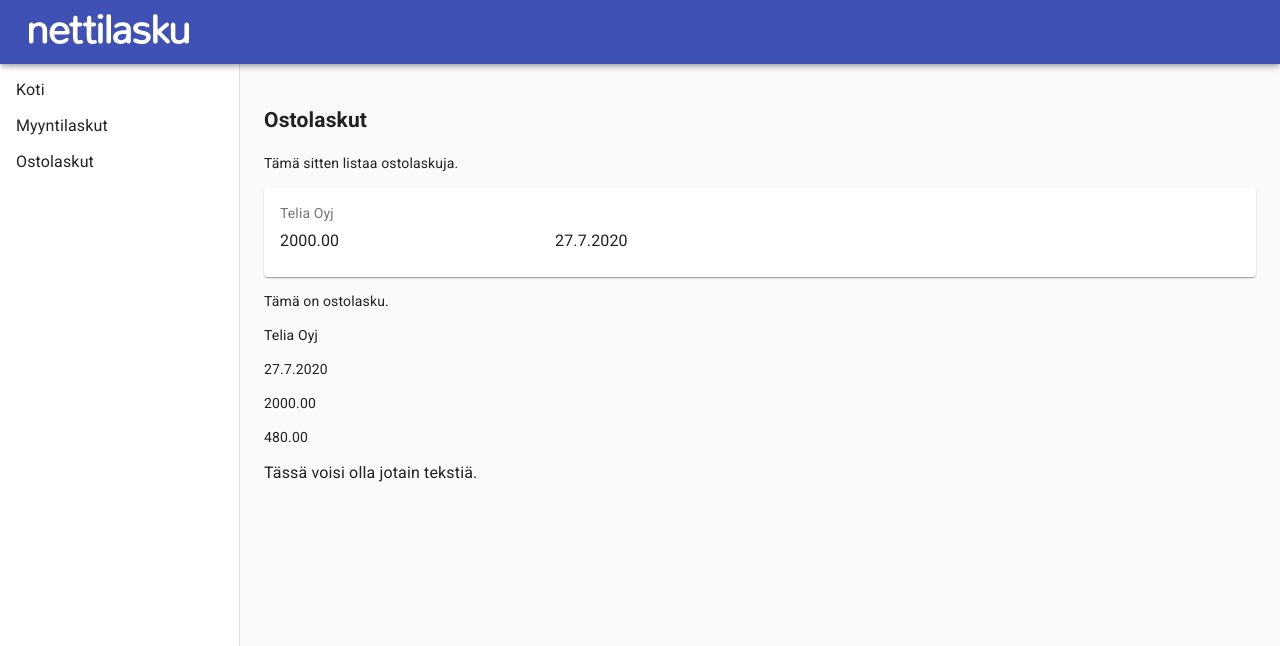
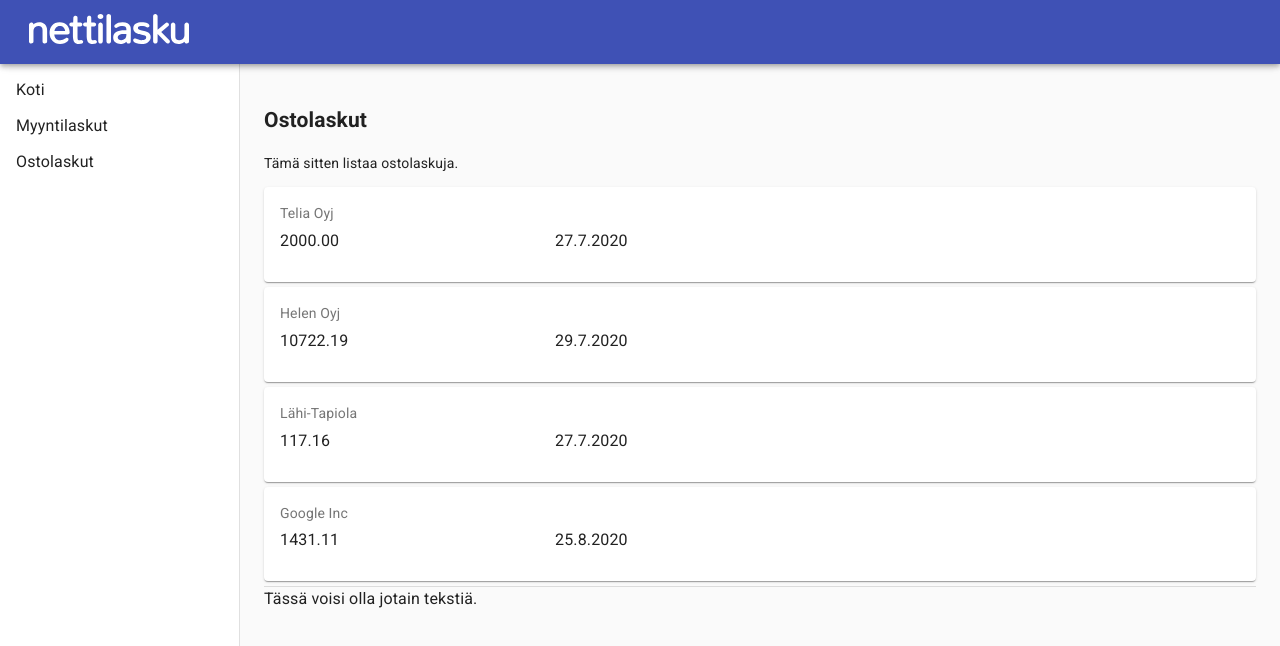
Before and after one commit to epicharri/nl, a React (Create React App) app: page /purchaseinvoices in a window 1280 px wide. Shown: the top 646 px of the page. Built offline with nearby package versions, Linux system fonts and the light colour scheme.

Commit message:
Ostolaskut listasta Card-componentteina

```diff
--- a/package.json
+++ b/package.json
@@ -12,6 +12,7 @@
     "react-dom": "^16.13.1",
     "react-router-dom": "^5.2.0",
     "react-scripts": "3.4.1",
+    "react-swipeable-views": "^0.13.9",
     "save": "^2.4.0"
   },
   "scripts": {
--- a/src/components/Home.js
+++ b/src/components/Home.js
@@ -7,6 +7,7 @@
             <p>Tämä on niin sanottu Koti</p>
         </div>
     )
+
 }
 
 export default Home
--- a/src/components/PurchaseInvoices.js
+++ b/src/components/PurchaseInvoices.js
@@ -1,15 +1,31 @@
 import React from "react"
+import {
+  useState,
+  useEffect,
+} from "react"
 import {
   Card,
   Typography,
   CardContent,
   Box,
+  AppBar,
+  Menu,
+  MenuItem,
 } from "@material-ui/core"
-import { makeStyles } from "@material-ui/core/styles"
+import {
+  makeStyles,
+  useTheme,
+} from "@material-ui/core/styles"
+import PurchaseInvoicesAppBar from "./PurchaseInvoicesAppBar"
+import {
+  Route,
+  Switch,
+} from "react-router-dom"
 
 const useStyles = makeStyles({
   root: {
     minWidth: 275,
+    marginBottom: 5,
   },
   bullet: {
     display: "inline-block",
@@ -29,7 +45,10 @@
   const classes = useStyles()
   return (
     <>
-      <Card className={classes.root}>
+      <Card
+        className={classes.root}
+        key={invoice.id}
+      >
         <CardContent>
           <Typography
             className={classes.title}
@@ -51,38 +70,73 @@
           </Box>
         </CardContent>
       </Card>
-
-      <div>
-        <p>Tämä on ostolasku.</p>
-        <p>{invoice.sender}</p>
-        <p>{invoice.dueDate}</p>
-        <p>{invoice.total}</p>
-        <p>{invoice.VAT}</p>
-      </div>
     </>
   )
 }
 
-const PurchaseInvoices = () => {
+const PurchaseInvoices = (props) => {
   const listOfPurchaceInvoices = [
     {
+      id: "1",
       sender: "Telia Oyj",
       dueDate: "27.7.2020",
       total: "2000.00",
-      VAT: "480.00",
+      phase: "open",
+      ban: "fi991122334455",
+    },
+    {
+      id: "2",
+      sender: "Helen Oyj",
+      dueDate: "29.7.2020",
+      total: "10722.19",
+      phase: "open",
+      ban: "fi995522334455",
+    },
+    {
+      id: "3",
+      sender: "Lähi-Tapiola",
+      dueDate: "27.7.2020",
+      total: "117.16",
+      phase: "open",
+      ban: "fi994422334455",
+    },
+    {
+      id: "4",
+      sender: "Google Inc",
+      dueDate: "25.8.2020",
+      total: "1431.11",
+      phase: "open",
+      ban: "fi993322334455",
     },
   ]
+  //phases are: rejected, open, accepted and paid.
+  function useInvoicePhase(props) {
+    const [phase, setPhase] = useState(
+      null
+    )
+  }
+
+  function purchaseInvoiceCards(props) {
+    const phase = props
+    return listOfPurchaceInvoices
+      .filter(
+        (item) => item.phase === phase
+      )
+      .map((item) => (
+        <PurchaseInvoice
+          props={item}
+        ></PurchaseInvoice>
+      ))
+  }
+
   return (
     <div>
       <h2>Ostolaskut</h2>
       <p>
         Tämä sitten listaa ostolaskuja.
       </p>
-      <PurchaseInvoice
-        props={
-          listOfPurchaceInvoices[0]
-        }
-      ></PurchaseInvoice>
+
+      {purchaseInvoiceCards("open")}
     </div>
   )
 }
--- /dev/null
+++ b/src/components/PurchaseInvoicesAppBar.js
@@ -0,0 +1,61 @@
+import React from "react"
+import {
+  AppBar,
+  Toolbar,
+  Button,
+  Box,
+} from "@material-ui/core"
+import { Link as RouterLink } from "react-router-dom"
+import { makeStyles } from '@material-ui/core/styles';
+
+const useStyles = makeStyles((theme) => ({
+  root: {
+    '& > *': {
+      margin: theme.spacing(1),
+    },
+  },
+}));
+
+const PurchaseInvoicesAppBar = () => {
+    const classes = useStyles()
+
+  return (
+      <div className="classes.root">
+      <React.Fragment>
+
+        <Box>
+          <Button
+            color="primary"
+            component={RouterLink}
+            to="/purhaceinvoices/rejected"
+          >
+            Hylätyt
+          </Button>
+          <Button
+            color="primary"
+            component={RouterLink}
+            to="/purhaceinvoices/open"
+          >
+            Avoimet
+          </Button>
+          <Button
+            color="primary"
+            component={RouterLink}
+            to="/purhaceinvoices/accepted"
+          >
+            Hyväksytyt
+          </Button>
+          <Button
+            color="primary"
+            component={RouterLink}
+            to="/purhaceinvoices/paid"
+          >
+            Maksetut
+          </Button>
+        </Box>
+      </React.Fragment>
+    </div>
+  )
+}
+
+export default PurchaseInvoicesAppBar
--- a/src/components/TheDrawer.js
+++ b/src/components/TheDrawer.js
@@ -29,6 +29,7 @@
 import Home from "./Home"
 import SalesInvoices from "./SalesInvoices"
 import PurchaseInvoices from "./PurchaseInvoices"
+import PurchaseInvoicesAppBar from "./PurchaseInvoicesAppBar"
 import { IconButton } from "@material-ui/core"
 import {
   indigo,
@@ -148,7 +149,6 @@
     >
       <List>
         {navigation.map((item) => (
-
           <MenuItem
             key={item.id}
             onClick={setIsMobileFalse}
@@ -157,7 +157,6 @@
           >
             {item.text}
           </MenuItem>
-
         ))}
       </List>
     </div>
@@ -247,6 +246,7 @@
             <Route path="/salesinvoices">
               <SalesInvoices />
             </Route>
+
             <Route path="/purchaseinvoices">
               <PurchaseInvoices />
             </Route>
@@ -254,7 +254,7 @@
               <Home />
             </Route>
           </Switch>
-
+          <Divider></Divider>
           <Typography paragraph>
             Tässä voisi olla jotain
             tekstiä.
```
Also changed, not shown: src/components/FullWidthTabs.js (added, +97 -0 lines), 1 other file (tests, documents, lock files or other folders). Lines whose indentation alone changed are shown as unchanged.
